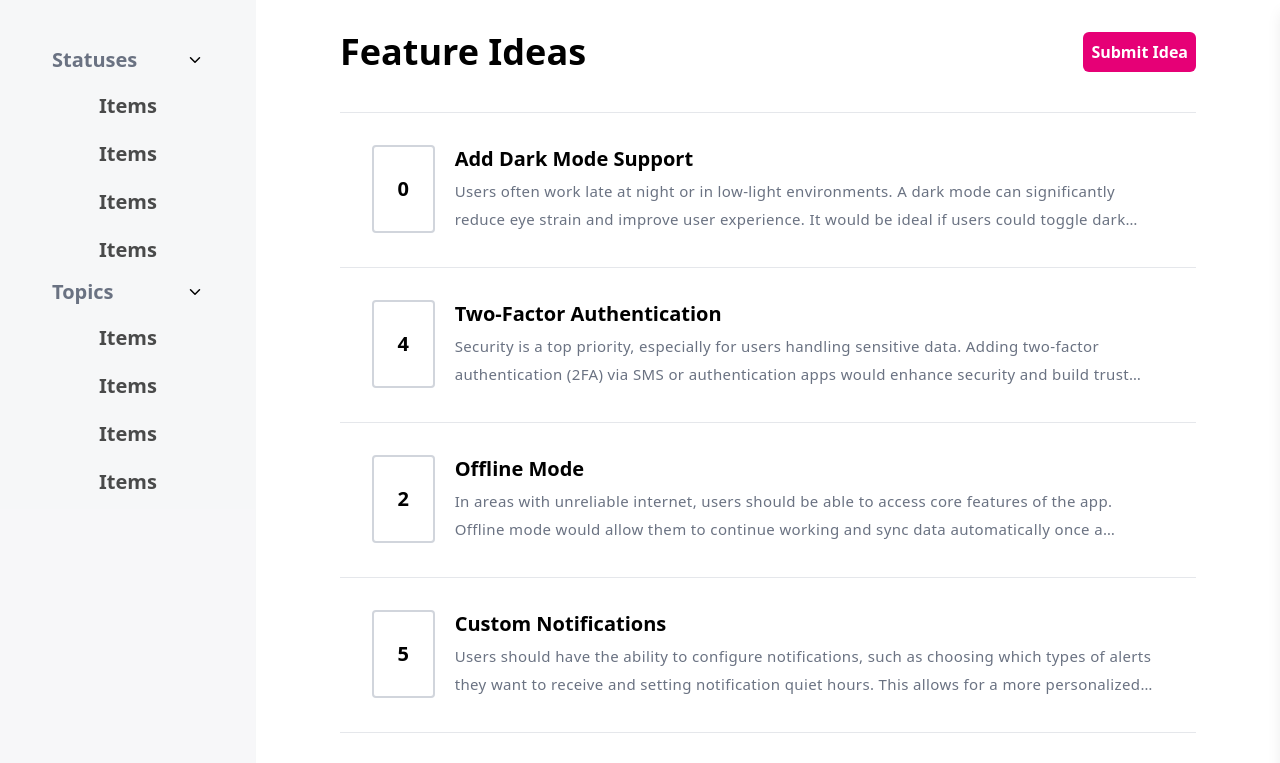
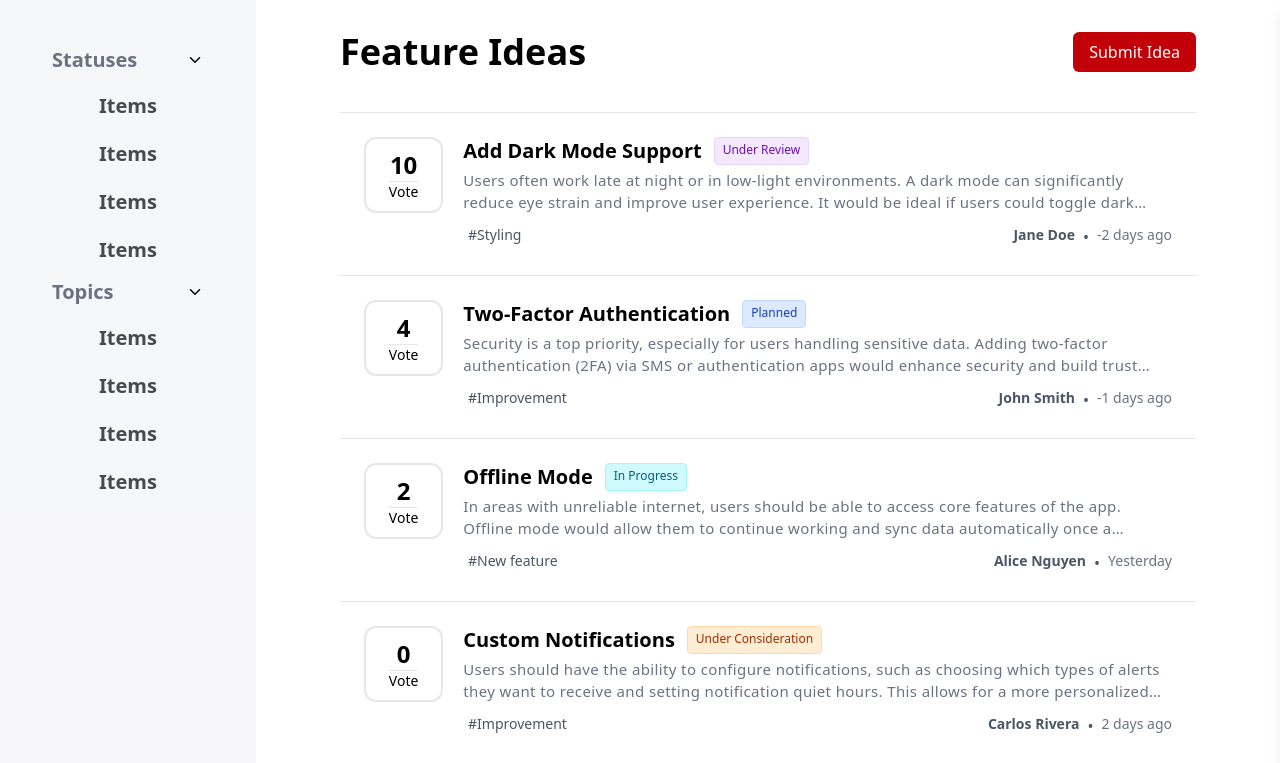
Before and after one commit to Juvaina/Ventura, a React (Vite) app: page / in a window 1280 px wide. Shown: the top 763 px of the page. Built offline with nearby package versions, Linux system fonts and the light colour scheme.

Commit message:
Update the design changes in fetureCard

```diff
--- a/src/App.tsx
+++ b/src/App.tsx
@@ -1,4 +1,4 @@
-import FeatureCard from './components/FeatureCard';
+import FeatureRequest from './components/FeatureRequest';
 import Sidebar from './components/Sidebar';
 
 function App() {
@@ -6,7 +6,7 @@ function App() {
     <div className='grid grid-cols-[20%_80%]'>
       <Sidebar />
       <main className='max-w-7xl mx-auto'>
-        <FeatureCard />
+        <FeatureRequest />
       </main>
     </div>
   );
--- a/src/components/FeatureList.tsx
+++ b/src/components/FeatureList.tsx
@@ -1,23 +1,50 @@
 import featureData from '../data/featureRequests.json';
 import type { FeatureRequest } from '../models/FeatureRequest';
+import FeatureStatus from './FeatureStatus';
+
+const getDaysAgo = (dateString: string) => {
+  const date = new Date(dateString);
+  const now = new Date();
+  const diffInMs = now.getTime() - date.getTime();
+  const days = Math.floor(diffInMs / (1000 * 60 * 60 * 24));
+
+  if (days === 0) return 'Today';
+  if (days === 1) return 'Yesterday';
+  return `${days} days ago`;
+};
 
 export const FeatureList = () => {
   return (
     <div className='flex flex-col gap-0.5'>
       {featureData.map((feature: FeatureRequest, index: number) => (
-        <div
-          className='flex gap-5 p-8 border-gray-200 border-t hover:bg-gray-100/50 cursor-pointer'
-          key={index}
-        >
-          <div className='flex items-center justify-centerbox-border place-content-center border-2 p-4 rounded border-gray-300 basis-[8%] font-semibold text-xl'>
-            {feature.count}
+        <div className='border-gray-200 border-t p-6 hover:bg-gray-100/50 cursor-pointer'>
+          <div className='flex gap-5 pb-3' key={index}>
+            <div className='flex flex-col items-center justify-centerbox-border place-content-center border-2 p-2 rounded-xl border-gray-200 basis-[10%] hover:border-gray-400 '>
+              <span className='font-semibold text-2xl'>{feature.count}</span>
+              <span className='text-sm border-t border-gray-200'>Vote</span>
+            </div>
+
+            <div className='basis-[90%] flex flex-col justify-start gap-1'>
+              <div className='flex gap-3'>
+                <h2 className='font-semibold text-xl'>{feature.title}</h2>
+                <FeatureStatus status={feature.status} />
+              </div>
+              <p className='text-gray-500 text-[15px] tracking-wide text-base/5.5 line-clamp-2'>
+                {feature.description}
+              </p>
+            </div>
           </div>
-
-          <div className='basis-[92%] flex flex-col justify-start gap-1'>
-            <h2 className='font-semibold text-xl'>{feature.title}</h2>
-            <p className='text-gray-500 text-[15px] tracking-wide text-base/7 line-clamp-2'>
-              {feature.description}
-            </p>
+          <div className='pl-26 flex justify-between'>
+            <span className='text-sm text-gray-600'>#{feature.topic}</span>
+            <div className='flex justify-end'>
+              <span className='text-gray-600 font-semibold text-sm'>
+                {feature.name}
+              </span>
+              <span className='text-gray-600 mx-2'>•</span>
+              <span className='text-gray-500 text-sm'>
+                {getDaysAgo(feature.date)}
+              </span>
+            </div>
           </div>
         </div>
       ))}
--- a/src/components/FeatureCard.tsx
+++ b/src/components/FeatureRequest.tsx
@@ -2,7 +2,7 @@ import { useState } from 'react';
 import FeatureList from './FeatureList';
 import Offcanvas from './OffCanvas';
 
-const FeatureCard = () => {
+const FeatureRequests = () => {
   const [isOpen, setIsOpen] = useState<boolean>(false);
   return (
     <>
@@ -12,7 +12,7 @@ const FeatureCard = () => {
             <h1 className='text-4xl font-bold'>Feature Ideas</h1>
             <button
               onClick={() => setIsOpen(true)}
-              className='bg-pink-600 p-2 rounded-md px-2 text-white font-semibold hover:bg-pink-500 cursor-pointer'
+              className='bg-red-700 p-2 rounded-md px-4 text-white  hover:bg-red-800 cursor-pointer'
             >
               Submit Idea
             </button>
@@ -26,4 +26,4 @@ const FeatureCard = () => {
   );
 };
 
-export default FeatureCard;
+export default FeatureRequests;
--- /dev/null
+++ b/src/components/FeatureStatus.tsx
@@ -0,0 +1,33 @@
+type FeatureStatusProps = {
+  status: string;
+};
+
+const FeatureStatus = ({ status }: FeatureStatusProps) => {
+  let statusClass;
+  switch (status) {
+    case 'Planned':
+      statusClass = 'border-blue-200 bg-blue-100 text-blue-800';
+      break;
+    case 'Under Consideration':
+      statusClass = 'border-orange-200 bg-orange-100 text-orange-800';
+      break;
+    case 'Completed':
+      statusClass = 'border-emerald-200 bg-emerald-100 text-emerald-800';
+      break;
+    case 'Under Review':
+      statusClass = 'border-purple-200 bg-purple-100 text-purple-800';
+      break;
+    case 'In Progress':
+      statusClass = 'border-cyan-200 bg-cyan-100 text-cyan-800';
+      break;
+  }
+  return (
+    <span
+      className={`inline-block text-xs font-medium px-2 py-1 rounded-sm border ${statusClass}`}
+    >
+      {status}
+    </span>
+  );
+};
+
+export default FeatureStatus;
--- a/src/data/featureRequests.json
+++ b/src/data/featureRequests.json
@@ -2,7 +2,7 @@
   {
     "title": "Add Dark Mode Support",
     "description": "Users often work late at night or in low-light environments. A dark mode can significantly reduce eye strain and improve user experience. It would be ideal if users could toggle dark mode on/off and have the setting persist across sessions.",
-    "count": 0,
+    "count": 10,
     "name": "Jane Doe",
     "email": "jane.doe@example.com",
     "date": "2025-05-28T14:32:00",
@@ -32,12 +32,12 @@
   {
     "title": "Custom Notifications",
     "description": "Users should have the ability to configure notifications, such as choosing which types of alerts they want to receive and setting notification quiet hours. This allows for a more personalized and less intrusive experience.",
-    "count": 5,
+    "count": 0,
     "name": "Carlos Rivera",
     "email": "carlos.rivera@example.com",
     "date": "2025-05-24T11:05:00",
     "topic": "Improvement",
-    "status": "Backlog"
+    "status": "Under Consideration"
   },
   {
     "title": "Multi-language Support",
@@ -92,11 +92,11 @@
   {
     "title": "Form Validation Bug",
     "description": "There is a bug in the form validation where the submit button stays disabled even when all fields are correctly filled out. This issue is blocking users from completing forms and needs urgent attention.",
-    "count": 9,
+    "count": 0,
     "name": "William Zhang",
     "email": "william.zhang@example.com",
     "date": "2025-05-17T15:22:00",
     "topic": "Bug Report",
-    "status": "Backlog"
+    "status": "Under Consideration"
   }
 ]
--- a/src/models/FeatureRequest.ts
+++ b/src/models/FeatureRequest.ts
@@ -6,5 +6,5 @@ export  interface FeatureRequest {
   email?: string;
   date: string;
   topic: 'Improvement' | 'New feature' | 'Styling' | 'Bug Report'|string;
-  status?: string;
+  status: string;
 }
```
